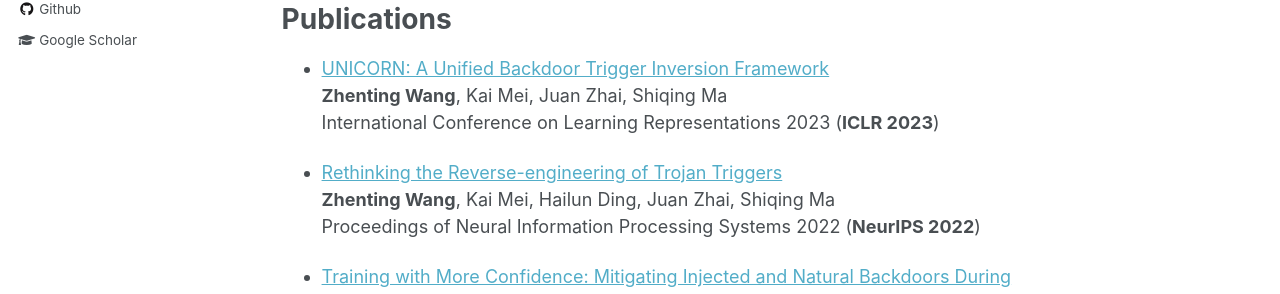
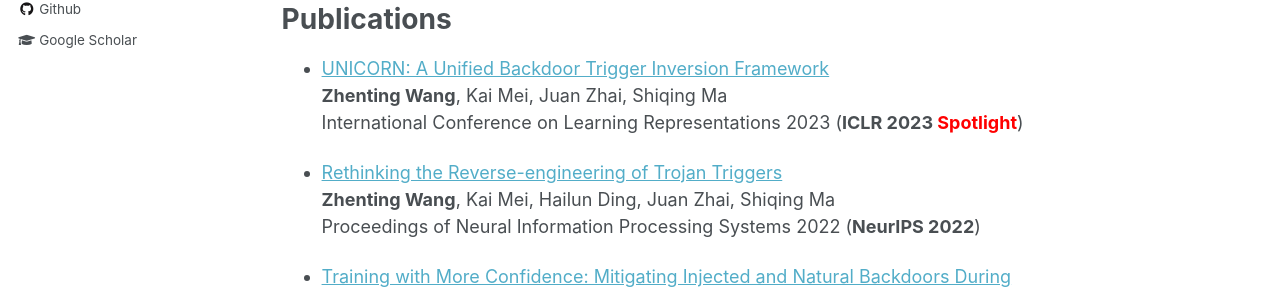
Before and after one commit to ZhentingWang/zhentingwang.github.io, a Jekyll site: the page built from _pages/about.md, in a window 1280 px wide and 900 px high, scrolled down 869 px. Shown: the part 148-442 px from the top of the window. Built offline with Jekyll 4.4.1, drawn with Linux system fonts in a browser that asks for light colours.

Commit message:
Update about.md

```diff
--- a/_pages/about.md
+++ b/_pages/about.md
@@ -39,7 +39,7 @@ Publications
 
 * [UNICORN: A Unified Backdoor Trigger Inversion Framework](https://zhentingwang.github.io)
 **Zhenting Wang**, Kai Mei, Juan Zhai, Shiqing Ma
-International Conference on Learning Representations 2023 (**ICLR 2023**)
+International Conference on Learning Representations 2023 (**ICLR 2023 <font color=red>Spotlight</font>**)
 
 * [Rethinking the Reverse-engineering of Trojan Triggers](https://arxiv.org/abs/2210.15127)
 **Zhenting Wang**, Kai Mei, Hailun Ding, Juan Zhai, Shiqing Ma
```
